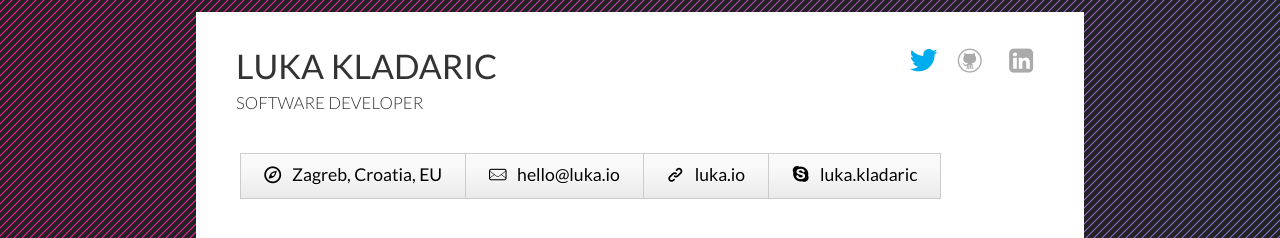
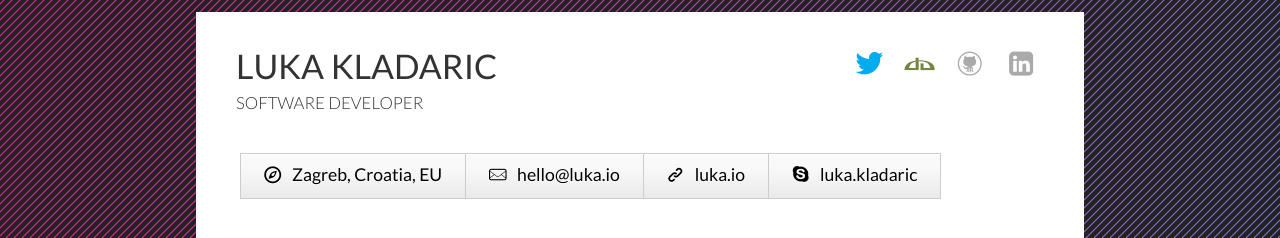
Before and after one commit to allixsenos/allixsenos.github.com, a Jekyll site: the page resume/index.html, which Jekyll copies as it is, in a window 1280 px wide. Shown: the top 238 px of the page. Built offline with Jekyll 4.4.1, drawn with Linux system fonts in a browser that asks for light colours.

Commit message:
bring back dA

```diff
--- a/resume/index.html
+++ b/resume/index.html
@@ -23,6 +23,7 @@
         <h4>software developer</h4>
         <ul>
             <li><a class="tw icon-twitter" href="http://twitter.com/kll"><i>Twitter</i><b>twitter.com/kll</b></a></li>
+            <li><a class="da icon-deviantart" href="http://allixsenos.deviantart.com/"><i>deviantART</i><b>allixsenos.deviantart.com</b></a></li>
             <li><a class="gh icon-github-1" href="http://github.com/allixsenos"><i>github</i><b>github.com/allixsenos</b></a></li>
             <li><a class="gh icon-linkedin" href="https://www.linkedin.com/in/lukakladaric"><i>linkedin</i><b>linkedin.com/in/lukakladaric</b></a></li>
         </ul>
```
